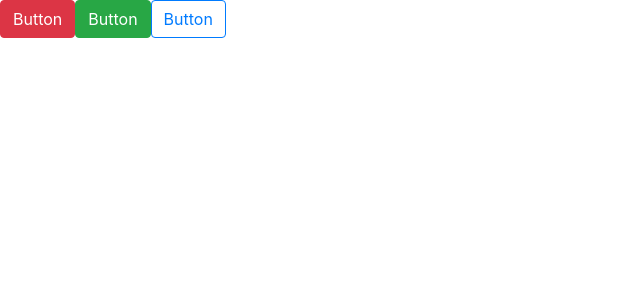
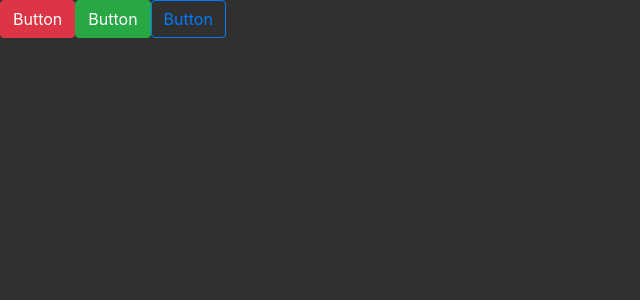
Before and after one commit to malves224/alveshop-frontend, a Vue app: page / in a window 1280 px wide. Shown: the top 300 px of the page, without its empty margins (0-640 px from the left). Built offline with nearby package versions, Linux system fonts and the light colour scheme.

Commit message:
config scss para bootstrap.

```diff
--- a/src/App.vue
+++ b/src/App.vue
@@ -1,12 +1,11 @@
 <template>
-  <div>
+  <div id="app">
     <b-button variant="danger">Button</b-button>
     <b-button variant="success">Button</b-button>
     <b-button variant="outline-primary">Button</b-button>
   </div>
 </template>
 <script>
-
 export default {
 };
 </script>
--- /dev/null
+++ b/src/app.scss
@@ -0,0 +1,5 @@
+$body-bg: #303030;
+
+// Then import Bootstrap and BootstrapVue SCSS files (order is important)
+@import 'node_modules/bootstrap/scss/bootstrap.scss';
+@import 'node_modules/bootstrap-vue/src/index.scss';
--- a/src/main.js
+++ b/src/main.js
@@ -1,5 +1,5 @@
 import Vue from 'vue';
-import BootstrapVue from 'bootstrap-vue';
+import { BootstrapVue, IconsPlugin } from 'bootstrap-vue';
 import App from './App.vue';
 import './registerServiceWorker';
 import router from './router';
@@ -7,10 +7,12 @@ import store from './store';
 
 import 'bootstrap/dist/css/bootstrap.css';
 import 'bootstrap-vue/dist/bootstrap-vue.css';
+import './app.scss';
 
 Vue.config.productionTip = false;
 
 Vue.use(BootstrapVue);
+Vue.use(IconsPlugin);
 
 new Vue({
   router,
--- a/src/router/index.js
+++ b/src/router/index.js
@@ -1,3 +1,4 @@
+/* eslint-disable no-unused-vars */
 import Vue from 'vue';
 import VueRouter from 'vue-router';
 import HomeView from '../views/HomeView.vue';
@@ -5,19 +6,19 @@ import HomeView from '../views/HomeView.vue';
 Vue.use(VueRouter);
 
 const routes = [
-  {
-    path: '/',
-    name: 'home',
-    component: HomeView,
-  },
-  {
-    path: '/about',
-    name: 'about',
-    // route level code-splitting
-    // this generates a separate chunk (about.[hash].js) for this route
-    // which is lazy-loaded when the route is visited.
-    component: () => import(/* webpackChunkName: "about" */ '../views/AboutView.vue'),
-  },
+  // {
+  //   path: '/',
+  //   name: 'home',
+  //   component: HomeView,
+  // },
+  // {
+  //   path: '/about',
+  //   name: 'about',
+  //   // route level code-splitting
+  //   // this generates a separate chunk (about.[hash].js) for this route
+  //   // which is lazy-loaded when the route is visited.
+  //   component: () => import(/* webpackChunkName: "about" */ '../views/AboutView.vue'),
+  // },
 ];
 
 const router = new VueRouter({
--- a/src/views/AboutView.vue
+++ /dev/null
@@ -1,5 +0,0 @@
-<template>
-  <div class="about">
-    <h1>This is an about page</h1>
-  </div>
-</template>
```
